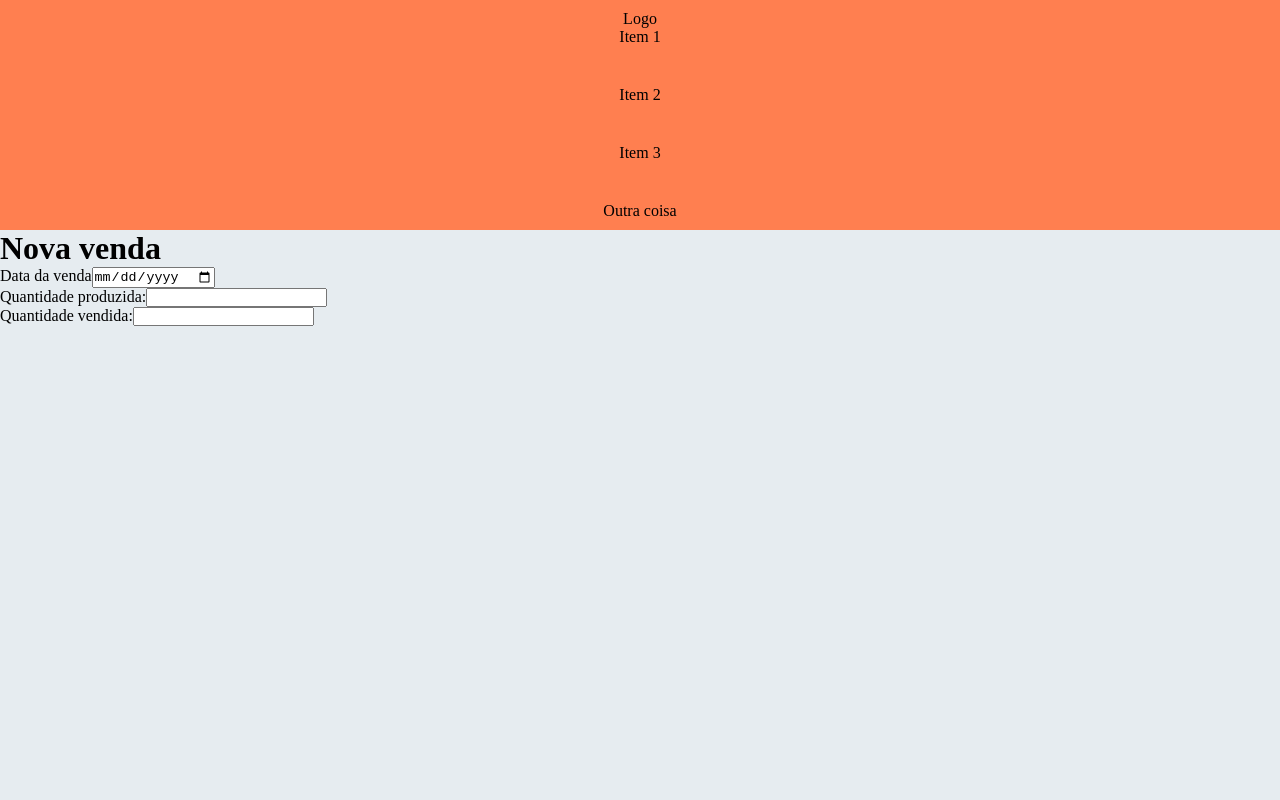
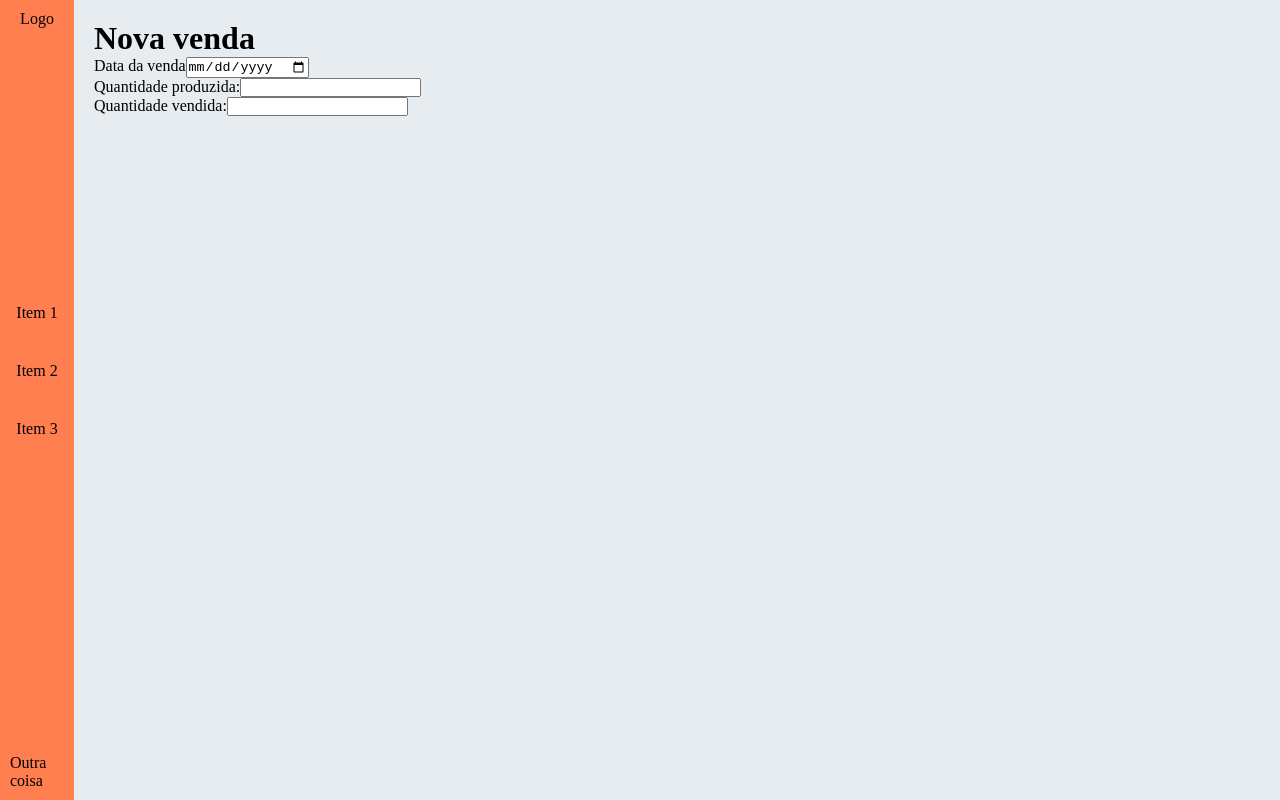
Before and after one commit to johnnyferreiradev/milkmoney, a React (Create React App) app in the folder frontend/: page /salesform in a window 1280 px wide. Built offline with nearby package versions, Linux system fonts and the light colour scheme.

Commit message:
Importação do css no componente SalesFormPage

```diff
--- a/frontend/src/pages/SalesFormPage/SalesFormPage.jsx
+++ b/frontend/src/pages/SalesFormPage/SalesFormPage.jsx
@@ -1,14 +1,16 @@
 import React from 'react'
 
 import Nav from '../../components/Nav/Nav';
+
+import './Styles.css';
 
 export default class FormNewSale extends React.Component {
     render() {
         return (
             <div className="sales-form-page">
                 <Nav />
-                <h1>Nova venda</h1>
-                <div>
+                <div className="content">
+                    <h1>Nova venda</h1>
                     <form>
                         <div className="form-sale-group">
                             <label htmlFor="">Data da venda</label>
```
